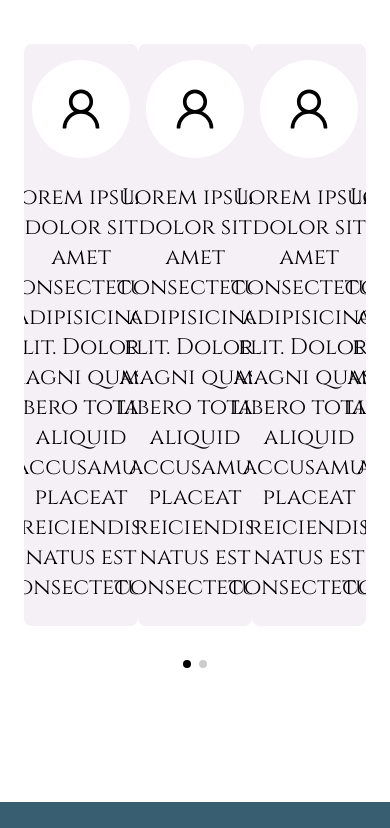
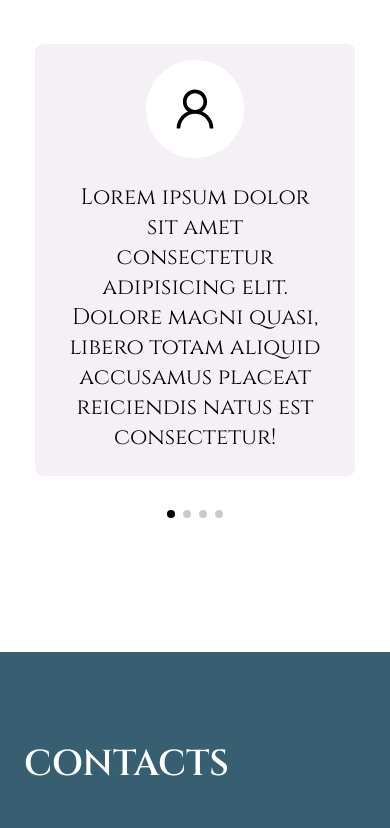
Before and after one commit to Mr-Hypocrite/mm-engineers, a React (Vite) app: page / in a window 390 px wide. Shown: the part 3455-4283 px from the top of the page. Built offline with nearby package versions, Linux system fonts and the light colour scheme; a web font is replaced by a local one.

Commit message:
fix: responsiveness (testimonials)

```diff
--- a/src/pages/Home/sections/Testimonials/Testimonials.tsx
+++ b/src/pages/Home/sections/Testimonials/Testimonials.tsx
@@ -12,12 +12,15 @@ export const Testimonials = () => {
             </Text>
             <Flex center css={{ my: "$5" }}>
                 <Swiper
-                    slidesPerView={3}
+                    slidesPerView={1}
                     pagination={{
                         clickable: true
                     }}
                     modules={[ Pagination ]}
                     breakpoints={{
+                        768: {
+                            slidesPerView: 2
+                        },
                         1024: {
                             slidesPerView: 3
                         }
```
